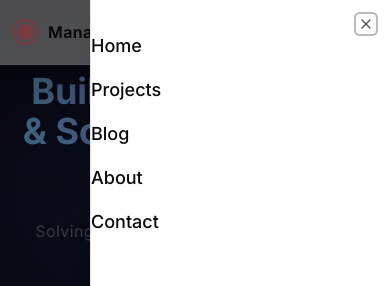
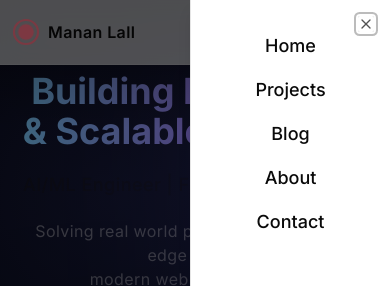
Before and after one commit to Manan0p/Personal-Portfolio, a Next.js app: page / in a window 390 px wide. Both pictures are taken after a click on the button "Toggle navigation menu". Shown: the top 286 px of the page. Built offline with nearby package versions, Linux system fonts and the light colour scheme.

Commit message:
mobile nav bar

```diff
--- a/components/mobile-nav.jsx
+++ b/components/mobile-nav.jsx
@@ -25,7 +25,7 @@ export function MobileNav() {
           <span className="sr-only">Toggle navigation menu</span>
         </Button>
       </SheetTrigger>
-      <SheetContent side="right" className="w-[300px]">
+      <SheetContent side="right" className="w-[200px]">
         <SheetTitle className="sr-only">Navigation Menu</SheetTitle>
         <nav className="flex flex-col gap-4 mt-8">
           {links.map((link) => (
@@ -33,7 +33,7 @@ export function MobileNav() {
               key={link.href}
               href={link.href}
               onClick={() => setOpen(false)}
-              className="text-lg font-medium hover:text-primary transition-colors"
+              className="text-lg font-medium hover:text-primary transition-colors text-center"
             >
               {link.label}
             </Link>
```
